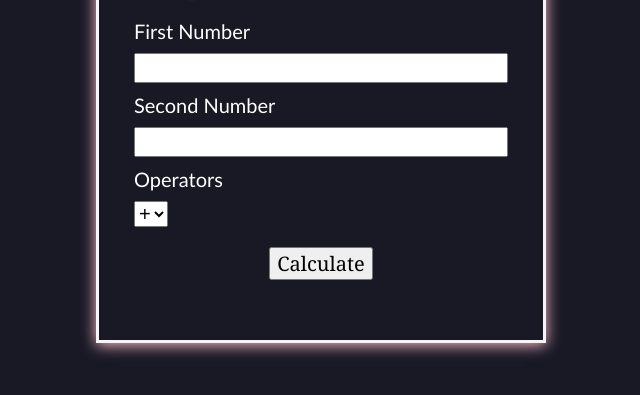
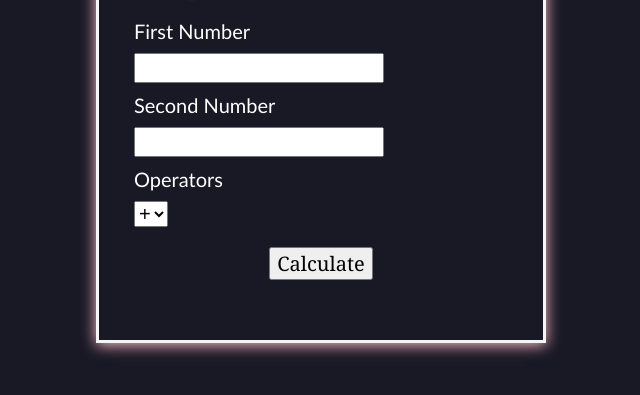
Before and after one commit to jomarberdejo/simplecalculator, a plain HTML site: page index.html in a window 1280 px wide. Shown: the part 229-624 px from the top of the page, without its empty margins (319-959 px from the left). Drawn offline with Linux system fonts and the light colour scheme.

Commit message:
Update style.css

```diff
--- a/style.css
+++ b/style.css
@@ -39,7 +39,8 @@ h1{
 }
 .input-value input{
     height: 30px;
-
+    width: 250px;
+    max-width: 70%;
 }
 select{
     width: max-content;
```
